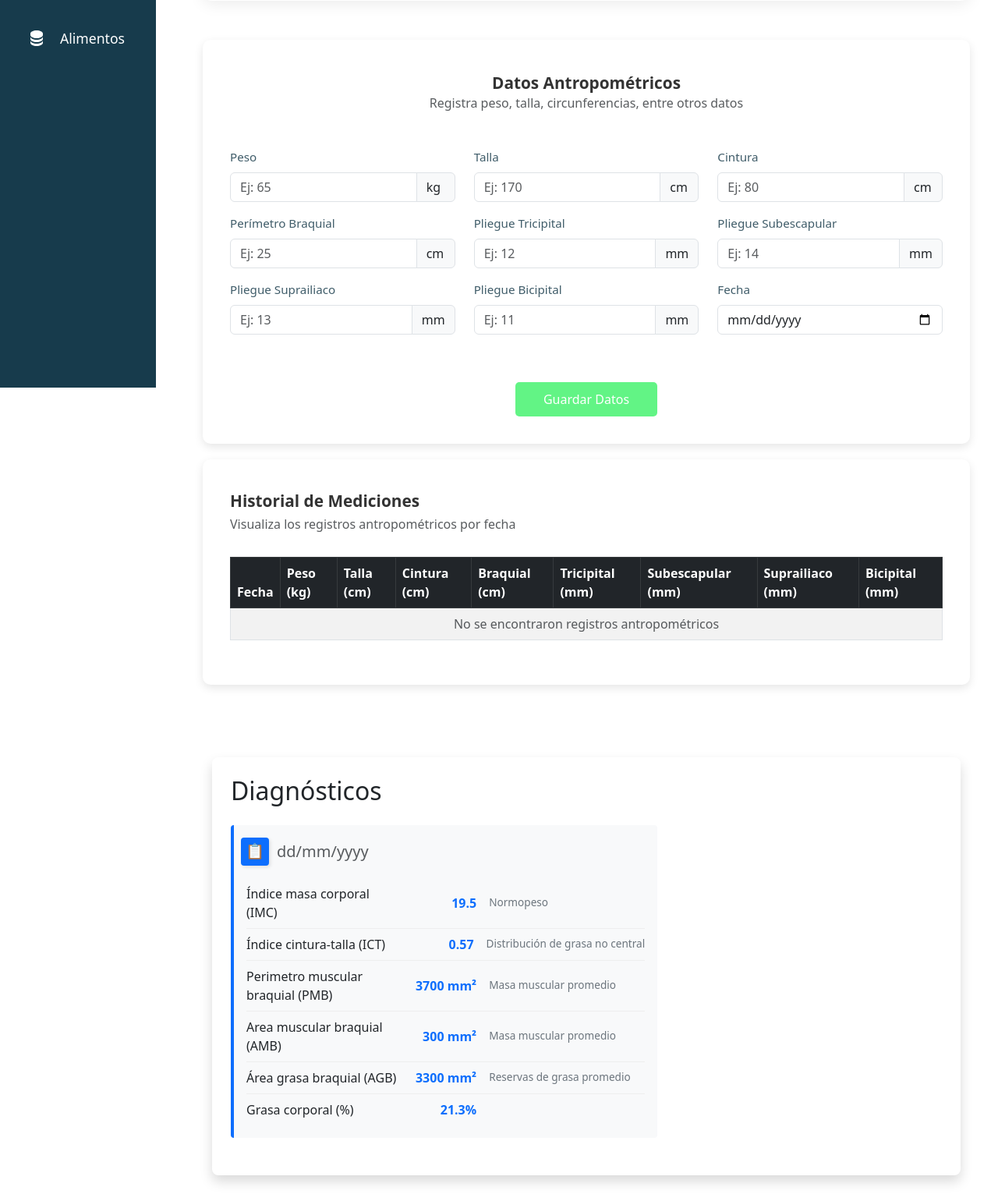
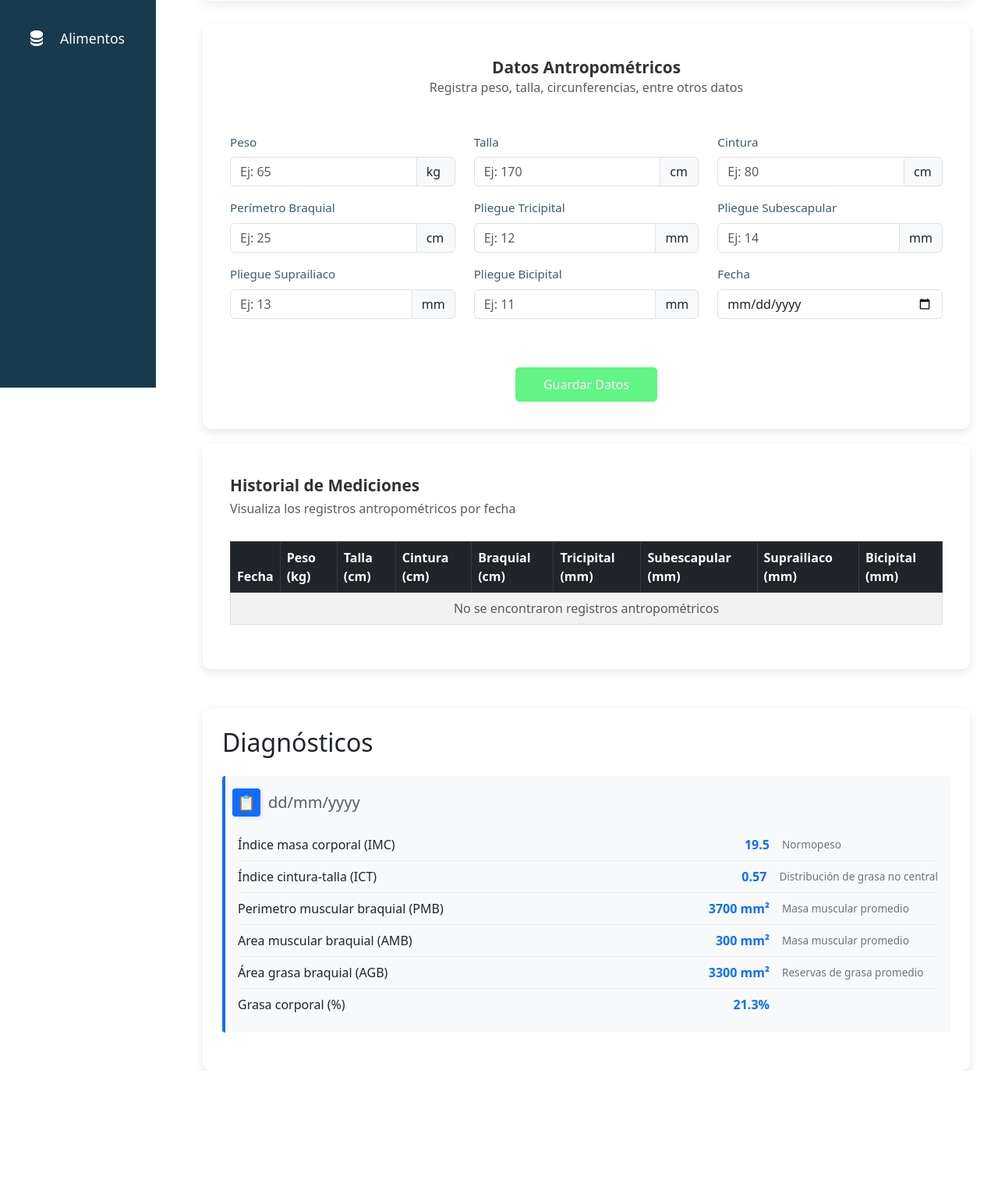
Before and after one commit to Marian0110/NutriLink, a Django app: template apps/patients/templates/patients/metricas.html in a window 1280 px wide. Shown: the part 303-1834 px from the top of the page at 78% size. After the commit the page ends 1676 px from the top, so only its background shows below. Run offline with Django 5.2, Linux system fonts and the light colour scheme; the template is opened without the code that fills it, so the values that code supplies are empty; some libraries are stand-ins or nearby versions.

Commit message:
Modificaciones diseño

```diff
--- a/apps/patients/static/patients/css/metricas.css
+++ b/apps/patients/static/patients/css/metricas.css
@@ -17,7 +17,6 @@
     padding: 25px;
     width: 100%;
     margin: 0 auto;
-    margin-top: 2%;
   }
 
 .historial-card {
@@ -64,11 +63,14 @@
 }
 
 /*Card de Diagnosticos*/
-.diagnosticos-container {
-  background-color: white;
-  box-shadow: 0 0.5rem 1rem rgba(0, 0, 0, 0.15);
-  border-radius: 0.5rem;
-  padding: 1.5rem;
+.diagnosticos-card {
+  background: white;
+  border-radius: 10px;
+  box-shadow: 0 4px 12px rgba(0, 0, 0, 0.1);
+  padding: 25px;
+  width: 100%;
+  margin: 0 auto;
+  margin-top: 2%;
 }
 .fecha-card {
   border-left: 4px solid #0d6efd;
@@ -78,7 +80,7 @@
   border-radius: 0.25rem;
   position: relative;
   overflow: visible;
-  width: 60%;
+
 }
 .fecha-header {
   display: flex;
--- a/apps/patients/templates/patients/metricas.html
+++ b/apps/patients/templates/patients/metricas.html
@@ -89,7 +89,6 @@
       </form>
     </div>
   </div>
-</div>
   <!-- Historial de mediciones ejemplo -->
   <div class="mt-1">
     <div class="historial-card w-100">
@@ -146,10 +145,8 @@
       </div>
     </div>
   </div>
-</div>
   <!-- Card de Diagnosticos -->
-<div class="container py-4">
-  <div class="diagnosticos-container">
+  <div class="diagnosticos-card w-100 mt-4">
     <h2 class="mb-4">Diagnósticos</h2>
 
     <!-- Card por fecha -->
```
Lines whose indentation alone changed are shown as unchanged.
